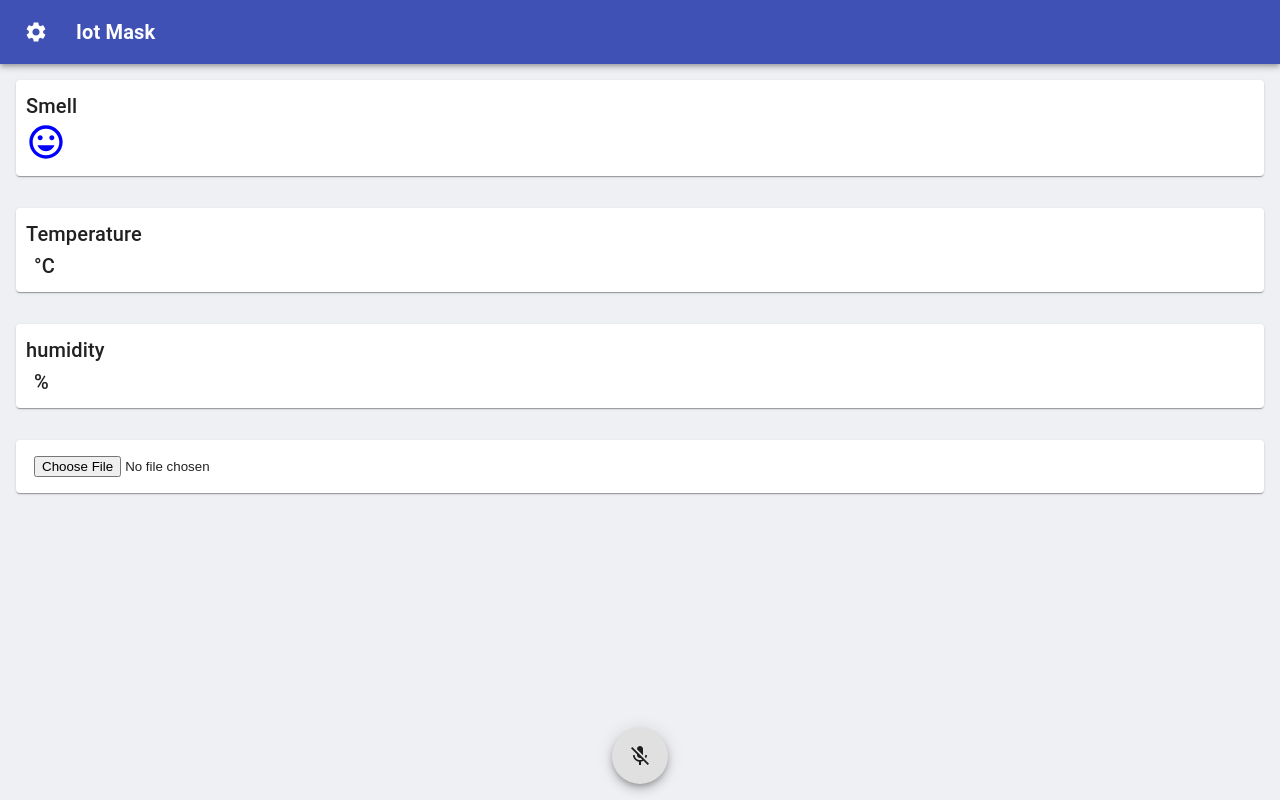
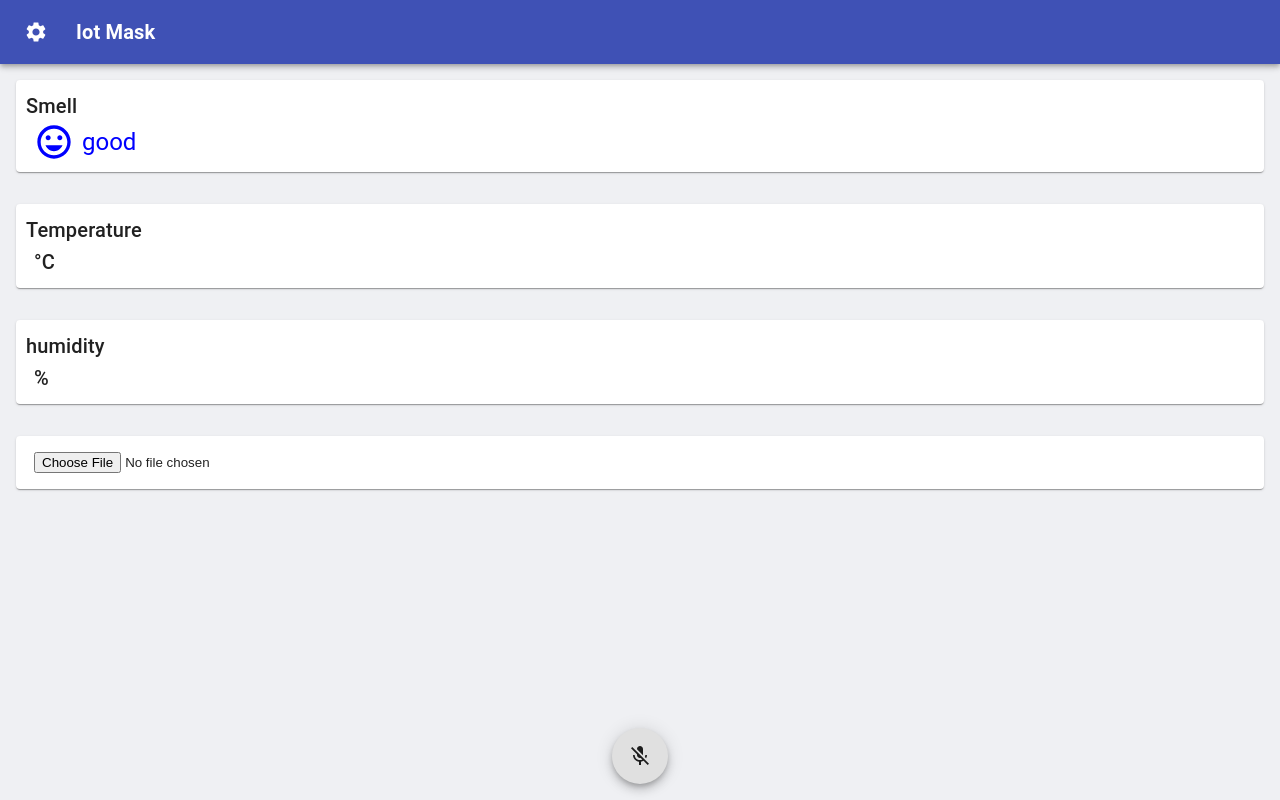
Before and after one commit to apollllon/mask-client, a React (Create React App) app: page / in a window 1280 px wide. Built offline with nearby package versions, Linux system fonts and the light colour scheme; no server answers.

Commit message:
臭気コンポーネントの表示を修正

```diff
--- a/src/components/SmellWidget.tsx
+++ b/src/components/SmellWidget.tsx
@@ -1,11 +1,32 @@
 import React from 'react'
-import { Typography } from '@material-ui/core';
+import { Typography, Box, makeStyles } from '@material-ui/core';
 import Widget from './shared/Widget';
 
 // 笑顔
 import MoodIcon from '@material-ui/icons/Mood';
 // 嫌な顔
 import MoodBadIcon from '@material-ui/icons/MoodBad';
+import { theme } from '../materialui/theme';
+
+const useStyles = makeStyles({
+  score: {
+    marginRight: theme.spacing(1)
+  },
+  goodStateContainer: {
+    color: 'blue',
+    display: 'flex',
+    alignItems: 'center'
+  },
+  badStateContainer: {
+    color: 'red',
+    display: 'flex',
+    alignItems: 'center'
+  },
+  icon: {
+    fontSize: 40,
+    marginRight: theme.spacing(1)
+  }
+})
 
 type SmellWidgetProps = {
   smell: number
@@ -13,22 +34,34 @@ type SmellWidgetProps = {
 }
 
 const SmellWidget: React.FC<SmellWidgetProps> = (props) => {
+  const classes = useStyles()
+
+
+  console.log('thre', props.smellThreshold)
+  console.log('boolean', props.smell < props.smellThreshold)
+
 
   return (
     <Widget
       title="Smell"
       body={
-        <>
-          <Typography variant="h3">
+        <Box display="flex">
+          <Typography variant="h3" className={classes.score}>
             {props.smell}
           </Typography>
           {
             props.smell < props.smellThreshold ?
-              <MoodBadIcon style={{ color: 'red', fontSize: 40 }} />
+              <div className={classes.badStateContainer}>
+                <MoodBadIcon className={classes.icon} />
+                <Typography variant="h5">bad</Typography>
+              </div>
               :
-              <MoodIcon style={{ color: 'blue', fontSize: 40 }} />
+              <div className={classes.goodStateContainer}>
+                <MoodIcon className={classes.icon} />
+                <Typography variant="h5">good</Typography>
+              </div>
           }
-        </>
+        </Box>
       }
     />
   )
```
